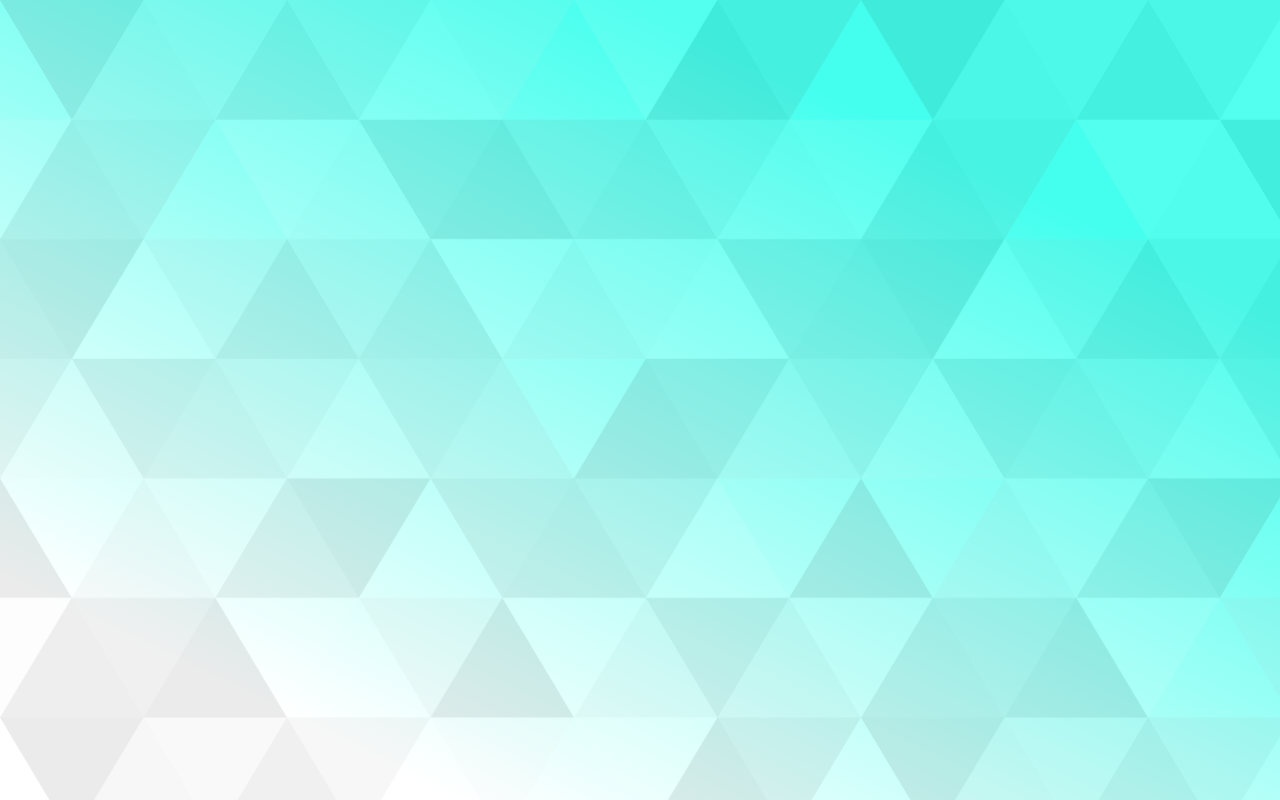
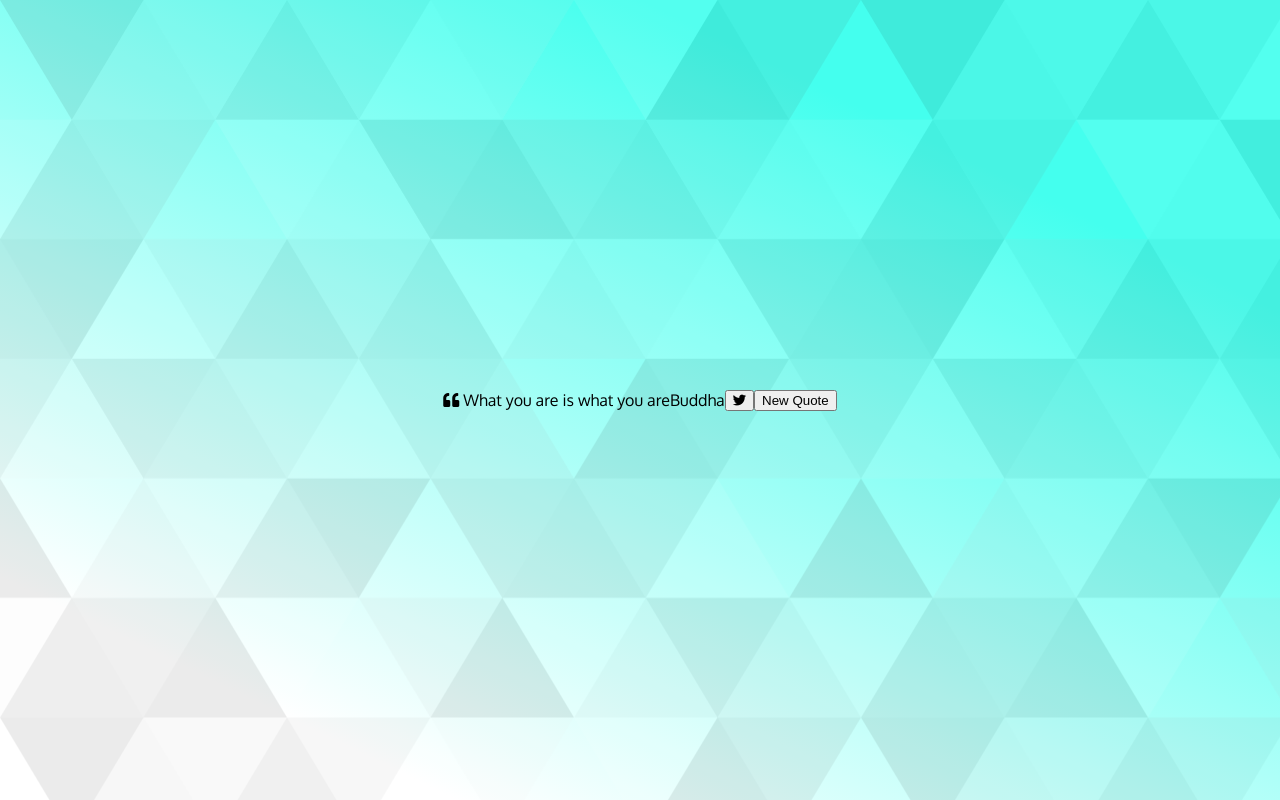
Before and after one commit to Orchidocx/quote-generator, a plain HTML site: page index.html in a window 1280 px wide. Drawn offline with Linux system fonts and the light colour scheme.

Commit message:
add fonts and starting html template

```diff
--- a/index.html
+++ b/index.html
@@ -9,6 +9,24 @@
   <link rel="stylesheet" href="style.css">
 </head>
 <body>
+  <div class="quote-container" id="quote-container">
+    <!-- Quote -->
+    <div class="quote-text">
+      <i class="fas fa-quote-left"></i>
+      <span id="quote">What you are is what you are</span>
+    </div>
+  </div>
+  <!-- Author -->
+  <div class="quote-author">
+    <span id="author">Buddha</span>
+  </div>
+  <!-- Buttons -->
+  <div class="button-container">
+    <button class="twitter-button" id="twitter" title="Tweet This!">
+      <i class="fab fa-twitter"></i>
+      <button id="new-quote">New Quote</button>
+    </button>
+  </div>
   <!-- Script -->
   <script src="script.js"></script>
 </body>
--- a/style.css
+++ b/style.css
@@ -1,3 +1,5 @@
+@import url('https://fonts.googleapis.com/css2?family=Oxygen&display=swap');
+
 html {
   box-sizing: border-box;
 }
@@ -8,4 +10,10 @@ body {
   background-color: #FFF;
   background-image: url("background.svg");
   /* background by SVGBackgrounds.com */
+  color: #000000;
+  font-family: Oxygen, sans-serif;
+  text-align: center;
+  display: flex;
+  align-items: center;
+  justify-content: center;
 }
```
